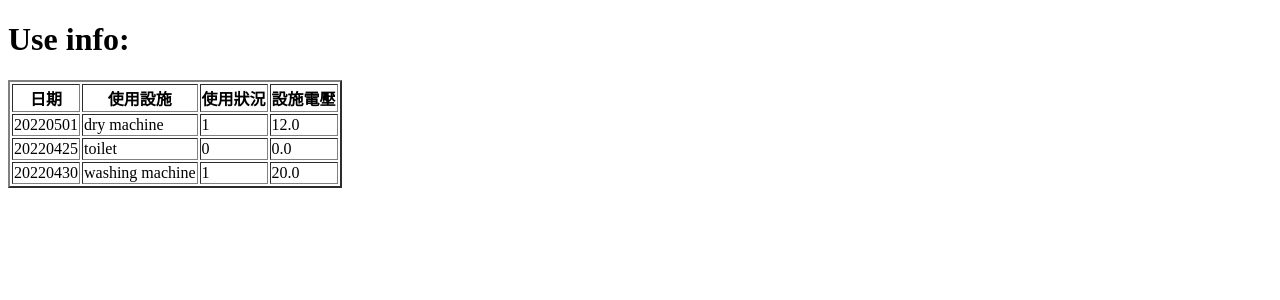
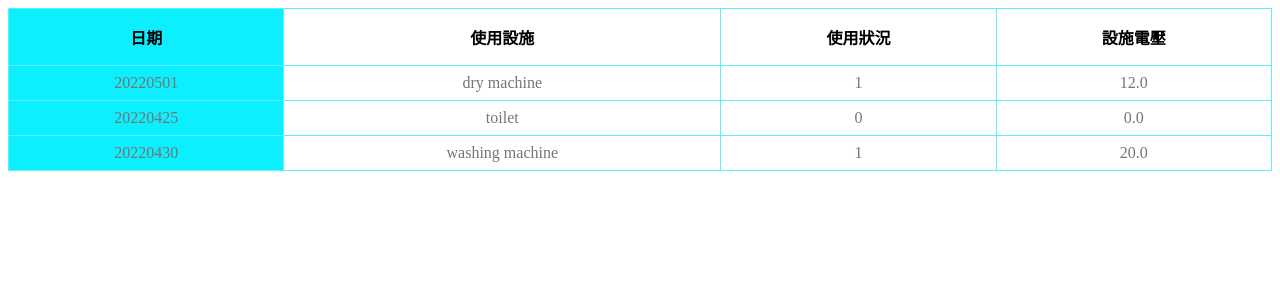
Before and after one commit to badguy361/AIOT_dorm, a Django app: page /dorm/info/ in a window 1280 px wide. Shown: the top 300 px of the page. Run offline with Django 3.2, Linux system fonts and the light colour scheme; data comes from the database, SQL or seed files in the repository.

Commit message:
success combine html css

```diff
--- a/AIOT_dorm/settings.py
+++ b/AIOT_dorm/settings.py
@@ -119,3 +119,7 @@ USE_TZ = True
 # https://docs.djangoproject.com/en/3.1/howto/static-files/
 
 STATIC_URL = '/static/'
+
+STATICFILES_DIRS = [
+    os.path.join(BASE_DIR, 'static'),
+]
--- /dev/null
+++ b/dorm/static/css/dorm.css
@@ -0,0 +1,48 @@
+table {
+    border: 0;
+    border-collapse: collapse;
+    border-radius: 8px;
+    width: 100%;
+}
+th {
+    border: solid 1px #5ceffe;
+    padding: 16px 8px;
+}
+td {
+    border: solid 1px #5ceffe;
+    text-align: center;
+    padding: 8px;
+    color: #757575;
+}
+table td a{
+    background-color: #25b327;
+    color: white;
+    padding:5px 20px;
+    border-radius: 30px;
+    font-weight: bold;
+    text-decoration: none;
+}
+.date {
+    background-color: #0ceffe;
+}
+.facilities name {
+    background-color: #039be5;
+    border: 1px solid #039be5;
+    color: white;
+}
+.facilities info {
+    border: 1px solid #2e3a4d;
+    background-color: #2e3a4d;
+    color: white;
+}
+.facilities voltage {
+    border: 1px solid #2e3a4d;
+    background-color: #2e3a4d;
+    color: white;
+}
+.main {
+    width: 80%;
+    margin: 20px auto;
+    justify-content: center;
+    align-items: center;
+}
--- a/dorm/templates/dorm.html
+++ b/dorm/templates/dorm.html
@@ -1,31 +1,34 @@
 <!DOCTYPE html>
 <html lang="en">
 <head>
+    {% load static %}
+    <link rel="stylesheet" href="{% static 'css/dorm.css' %}">
     <meta charset="UTF-8">
     <title>Title</title>
 </head>
 <body>
-    <h1>Use info:</h1>
-    <table class="table" border='2'>
+    {% load static %}
+    <table>
         <thead>
             <tr>
-                <th>日期</th>
-                <th>使用設施</th>
-                <th>使用狀況</th>
-                <th>設施電壓</th>
+                <th class="date">日期</th>
+                <th class="facilities name">使用設施</th>
+                <th class="facilities info">使用狀況</th>
+                <th class="facilities voltage">設施電壓</th>
             </tr>
         </thead>
         <tbody>
             {% for data in context%}
                 <tr>
-                    <td>{{ data.Date }}</td>
-                    <td>{{ data.facilities_name }}</td>
-                    <td>{{ data.facilities_info }}</td>
-                    <td>{{ data.facilities_voltage }}</td>
+                    <td class='date'>{{ data.Date }}</td>
+                    <td class='facilities name'>{{ data.facilities_name }}</td>
+                    <td class='facilities info'>{{ data.facilities_info }}</td>
+                    <td class='facilities voltage'>{{ data.facilities_voltage }}</td>
                 </tr>
             {% endfor%}
         </tbody>
     </table>
+    {% comment %} <h1>Use info:</h1> {% endcomment %}
     <!-- <div>{{tmp}}</div> -->
     {% comment %} <h1>Date : {{Date}}</h1>
     <h1>Facilities : {{facilities_list}}</h1>
```
